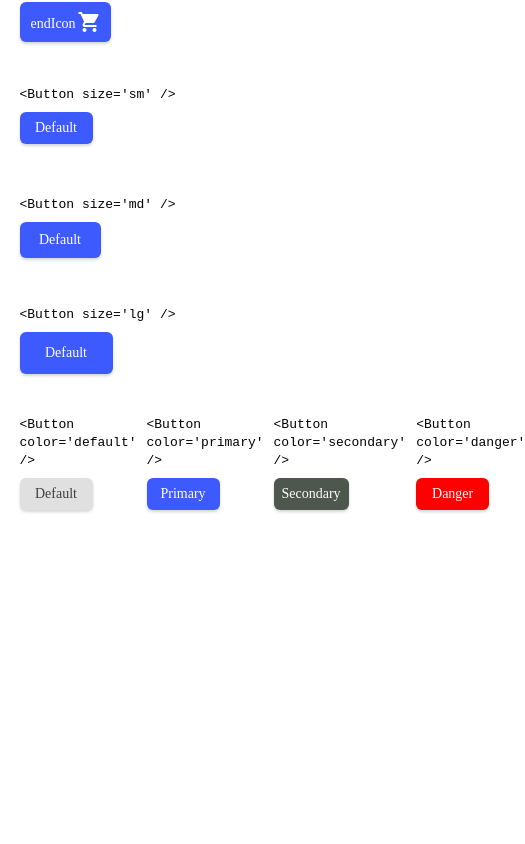
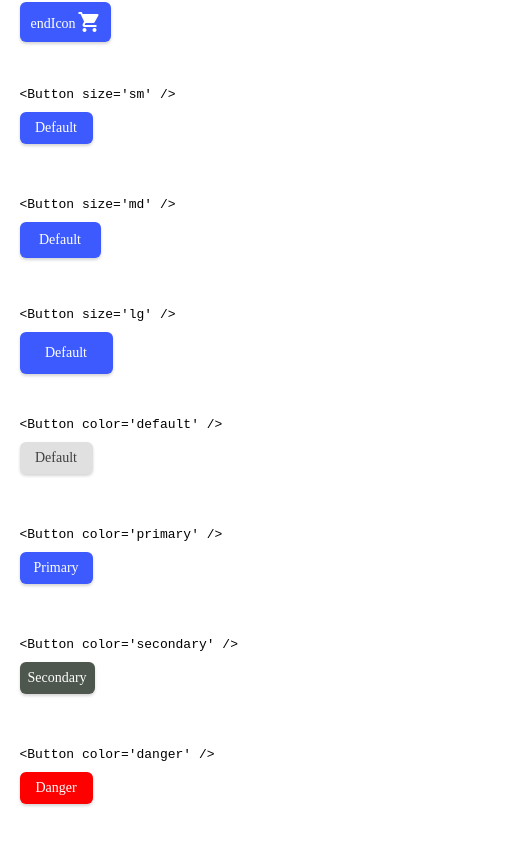
Before and after one commit to xxfufufu/button-deploy, a React (Create React App) app: page / in a window 390 px wide. Shown: the part 686-1530 px from the top of the page, 525 px wide, since content can reach past the window. Before the commit the page ends 1200 px from the top, so only its background shows below. Built offline with nearby package versions, Linux system fonts and the light colour scheme.

Commit message:
benerin klik dan media media

```diff
--- a/src/styles.scss
+++ b/src/styles.scss
@@ -44,7 +44,7 @@ grid-gap: 10px;
 }
 
 @media only screen and (max-width: 500px) {
-  .six, .seven, .eight, .nine, .ten {
+  .six, .seven, .eight, .nine, .ten, .ichi , .ni , .san, .yon {
     grid-column: 1/5;
   }
 }
```
